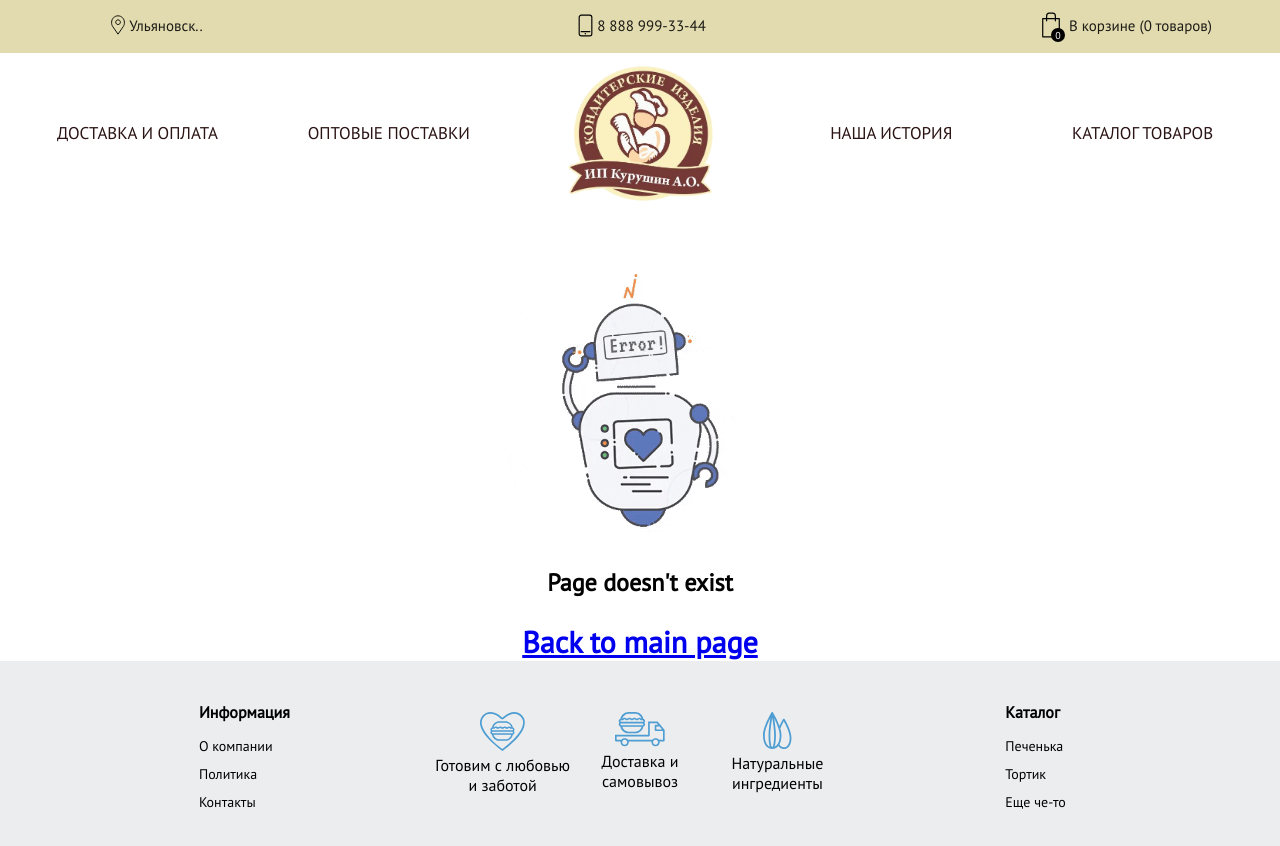
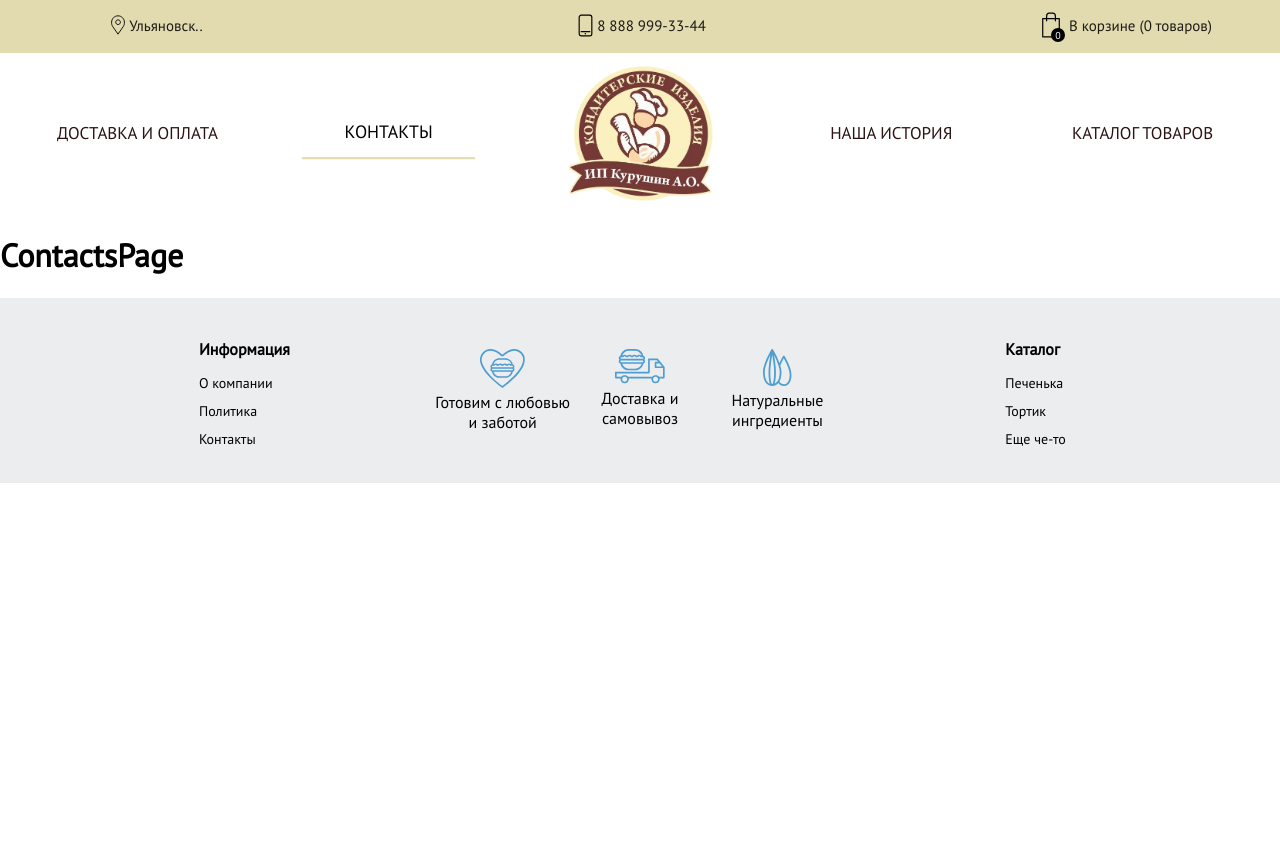
Before and after one commit to X6uddy/confectionery-frontend, a React (Create React App) app: page /contacts in a window 1280 px wide. After the commit the page ends 800 px from the top, so only its background shows below. Built offline with nearby package versions, Linux system fonts and the light colour scheme.

Commit message:
updated header plus some updates in basketCard

```diff
--- a/src/components/app/App.js
+++ b/src/components/app/App.js
@@ -19,7 +19,7 @@ const Page404 = lazy(() => import('../pages/404'));
 const MainPage = lazy(() => import('../pages/MainPage'));
 const Dashboard = lazy(() => import('../dashboard/Dashboard'));
 const StoryPage = lazy(() => import('../pages/storyPage/StoryPage'));
-const WholesalePage = lazy(() => import('../pages/wholesalePage/WholesalePage'));
+const ContactsPage = lazy(() => import('../pages/contactsPage/ContactsPage'));
 const DeliveryAndPaymentPage = lazy(() => import('../pages/deliveryAndPaymentPage/DeliveryAndPaymentPage'));
 const CatalogPage = lazy(() => import('../pages/catalogPage/CatalogPage'));
 const SingleProductPage = lazy(() => import('../pages/singleProductPage/SingleProductPage'));
@@ -33,7 +33,7 @@ const App = () => {
                     <Route path='/' element={<Dashboard />}>
                         <Route index element={<MainPage/>}/>
                         <Route path="story" element={<StoryPage />} />
-                        <Route path="wholesale" element={<WholesalePage />} />
+                        <Route path="contacts" element={<ContactsPage />} />
                         <Route path="deliveryAndPayment" element={<DeliveryAndPaymentPage />} />
                         <Route path="catalog" element={<CatalogPage />} />
                         <Route path="catalog/:productId" element={<SingleProductPage />} />
--- a/src/components/basketCard/BasketCard.js
+++ b/src/components/basketCard/BasketCard.js
@@ -10,7 +10,6 @@ const BasketCard = ({basketItem}) => {
 
     const dispatch = useDispatch();
     const [quantityValue,setValue] = useState('');
-    const [activeInput,setInputStatus] = useState(false);
     const {productID, totalPrice, quantity, title, photoPath} = basketItem;
 
     useEffect(() => {
@@ -31,19 +30,15 @@ const BasketCard = ({basketItem}) => {
                 <div className="basketCard__infoBlock-wrapper">
                     <div className="basketCard__infoBlock_amount">
                         <div onClick={() => dispatch(removeItem(productID))} className="basketCard__infoBlock_amount-dec">-</div>
-                        <div className="basketCard__infoBlock_amount-sum" onClick={() => setInputStatus(true)}>
-                            {activeInput ?
+                        <div className="basketCard__infoBlock_amount-sum">
                             <input
                             value={quantityValue}
                             onChange={(e) => setValue(e.target.value)}
                             onBlur={(e) => {
                                 combineFunc(e.target.value)
-                                setInputStatus(false)
                             }}
                             type="number"
                             required/>
-                            :
-                            quantity}
                         </div>
                         <div onClick={() => dispatch(addItem(basketItem))} className="basketCard__infoBlock_amount-inc">+</div>
                     </div>
--- a/src/components/header/header.js
+++ b/src/components/header/header.js
@@ -59,7 +59,7 @@ function Header() {
                     <div className="container">
                         <nav className="header__main_wrapper">
                                 <NavLink to="/deliveryAndPayment" className="header__main_item">Доставка и оплата</NavLink>
-                                <NavLink to='/wholesale' className="header__main_item">Оптовые поставки</NavLink>
+                                <NavLink to='/contacts' className="header__main_item">Контакты</NavLink>
                                 <Link to='/' className='header__main_item'><img className='header__main_logo' src={logo} alt='logo'/></Link>
                                 <NavLink to="/story" className="header__main_item">Наша История</NavLink>
                                 <NavLink to="/catalog" end className="header__main_item">каталог товаров</NavLink>
--- /dev/null
+++ b/src/components/pages/contactsPage/ContactsPage.js
@@ -0,0 +1,12 @@
+import React from "react";
+
+import './ContactsPage.scss';
+
+
+const ContactsPage = () => {
+
+    return(
+        <h1>ContactsPage</h1>
+    )
+}
+export default ContactsPage
--- a/src/components/pages/wholesalePage/WholesalePage.js
+++ /dev/null
@@ -1,12 +0,0 @@
-import React from "react";
-
-import './WholesalePage.scss';
-
-
-const WholesalePage = () => {
-
-    return(
-        <h1>WholesalePage</h1>
-    )
-}
-export default WholesalePage
```
Also changed, not shown: src/components/pages/contactsPage/ContactsPage.scss (added).
